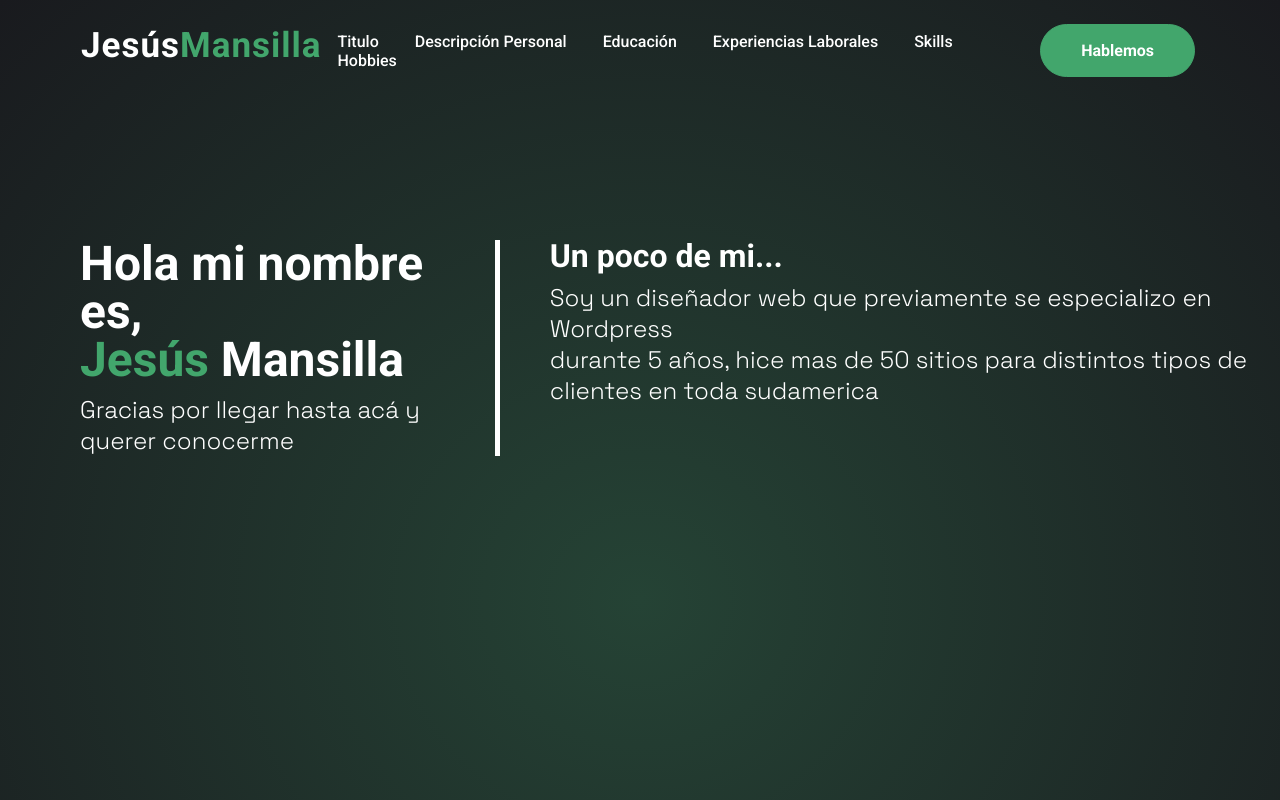
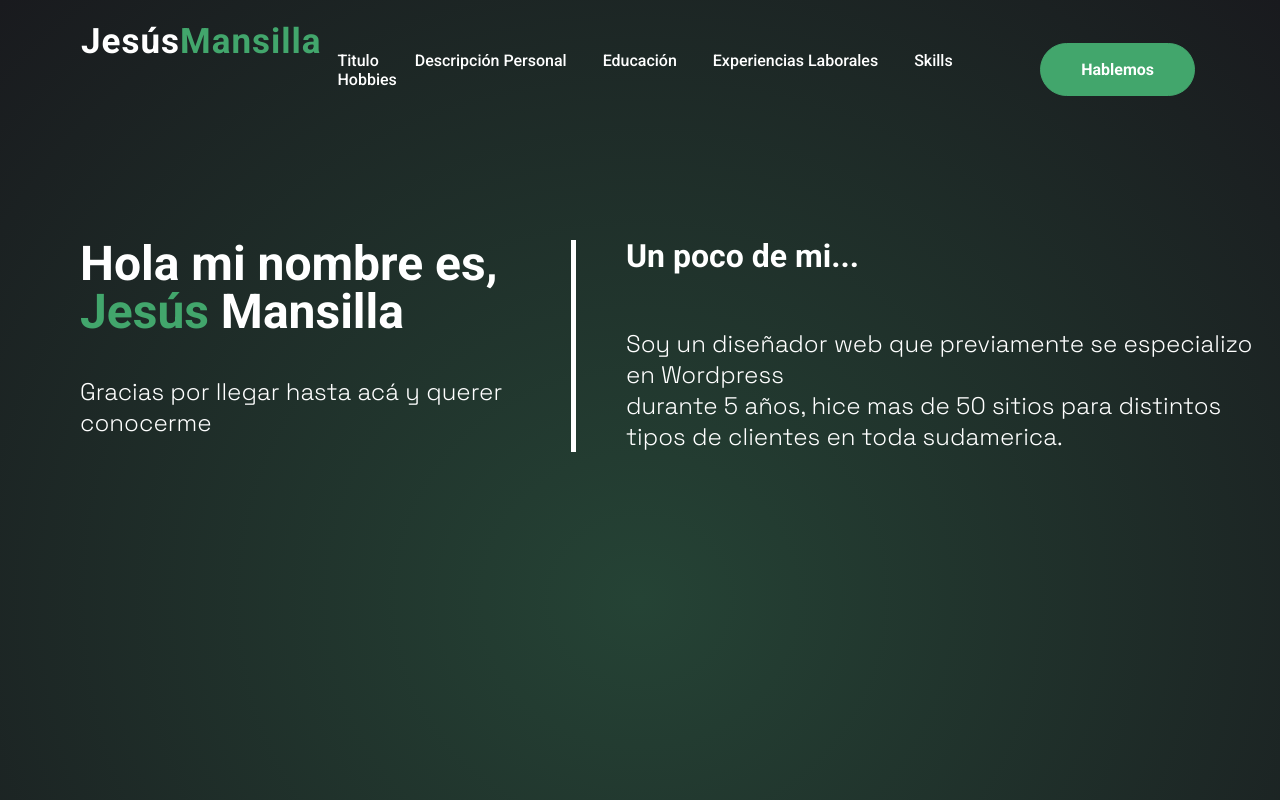
Before and after one commit to pablopdf/Palta-site, a plain HTML site: page index.html in a window 1280 px wide. Shown: the top 800 px of the page. Drawn offline with Linux system fonts and the light colour scheme.

```diff
--- a/index.html
+++ b/index.html
@@ -12,6 +12,7 @@
     />
     <link rel="stylesheet" href="styles.css" />
     <link rel="stylesheet" href="https://cdnjs.cloudflare.com/ajax/libs/font-awesome/6.0.0-beta3/css/all.min.css" integrity="sha512-Fo3rlrZj/k7ujTnHg4CGR2D7kSs0v4LLanw2qksYuRlEzO+tcaEPQogQ0KaoGN26/zrn20ImR1DfuLWnOo7aBA==" crossorigin="anonymous" referrerpolicy="no-referrer" />
+    <link rel="shortcut icon" href="img/faviconP.ico" type="image/x-icon">
     <title>CV Pablo Ferrari</title>
   </head>
   <body>
@@ -41,7 +42,7 @@
       </div>
       <presentacion>
         <titulo>
-          <div><h1>Hola mi nombre es,<br> <span>Jesús</span> Mansilla</h1>
+          <div><h1>Hola mi nombre es,   <span>Jesús</span> Mansilla</h1>
             <p>Gracias por llegar hasta acá y querer conocerme</p></div>
         </titulo>
         <descripcionp>
@@ -49,7 +50,7 @@
           <p>
             Soy un diseñador web que previamente se especializo en Wordpress<br>
             durante 5 años, hice mas de 50 sitios para distintos tipos de
-            clientes en toda sudamerica
+            clientes en toda sudamerica.
           </p>
         </descripcionp>
       </presentacion>
--- a/styles.css
+++ b/styles.css
@@ -28,7 +28,7 @@ h1 {
   font-weight: 700;
   line-height: 1;
   margin-left: 5vh;
-  margin-bottom: 10px;
+  margin-bottom: 5vh;
 }
 
 h2 {
@@ -37,7 +37,7 @@ h2 {
   font-weight: 700;
   line-height: 1;
   margin-left: 5vh;
-  margin-bottom: 10px;
+  margin-bottom: 7vh;
 }
 p {
   color: #fff;
@@ -151,7 +151,7 @@ span {
 @media (max-width: 952px) {
   label.logo {
     font-size: 30px;
-    padding-left: 50px;
+
   }
 
   nav ul li a {
```
